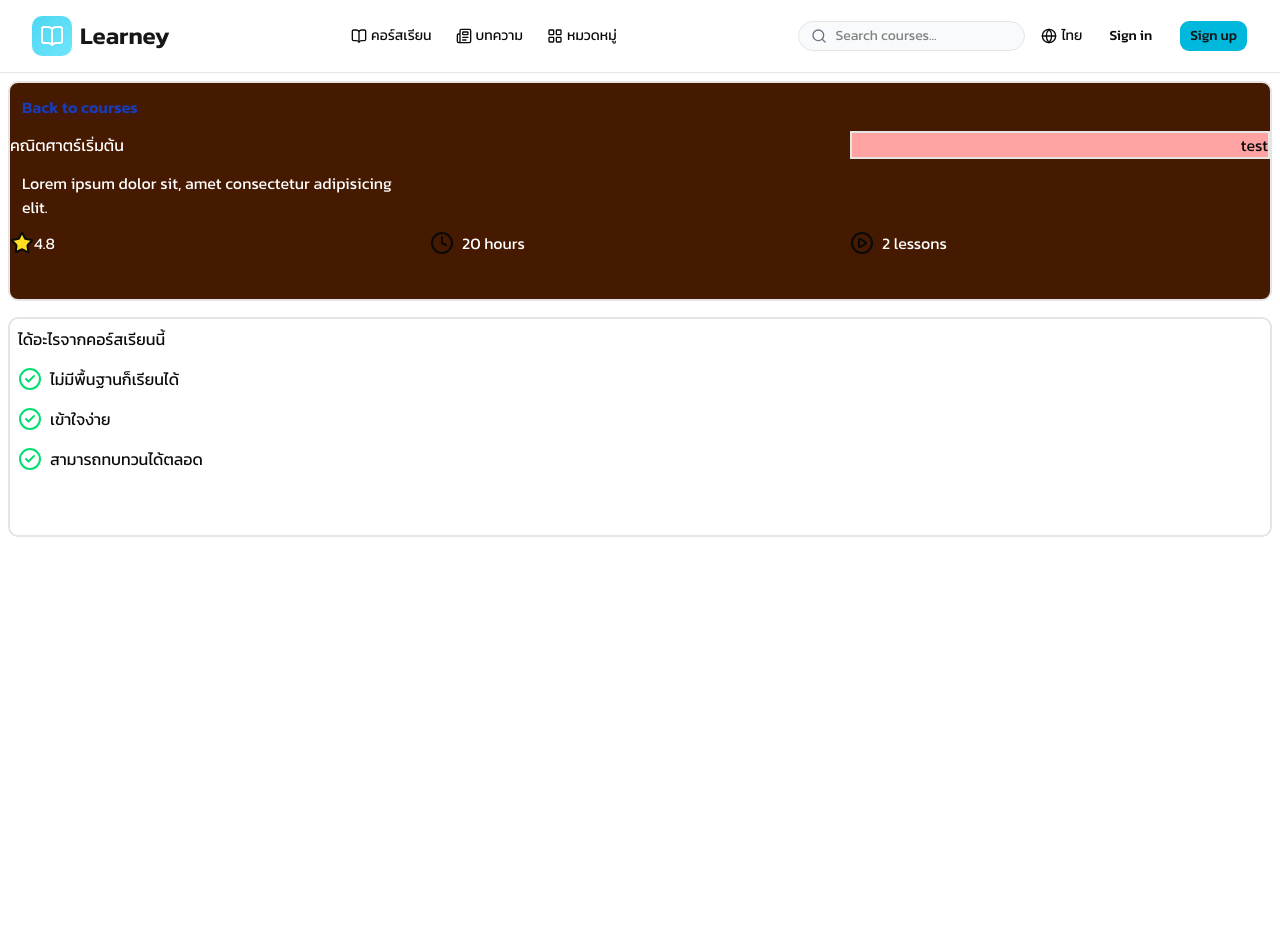
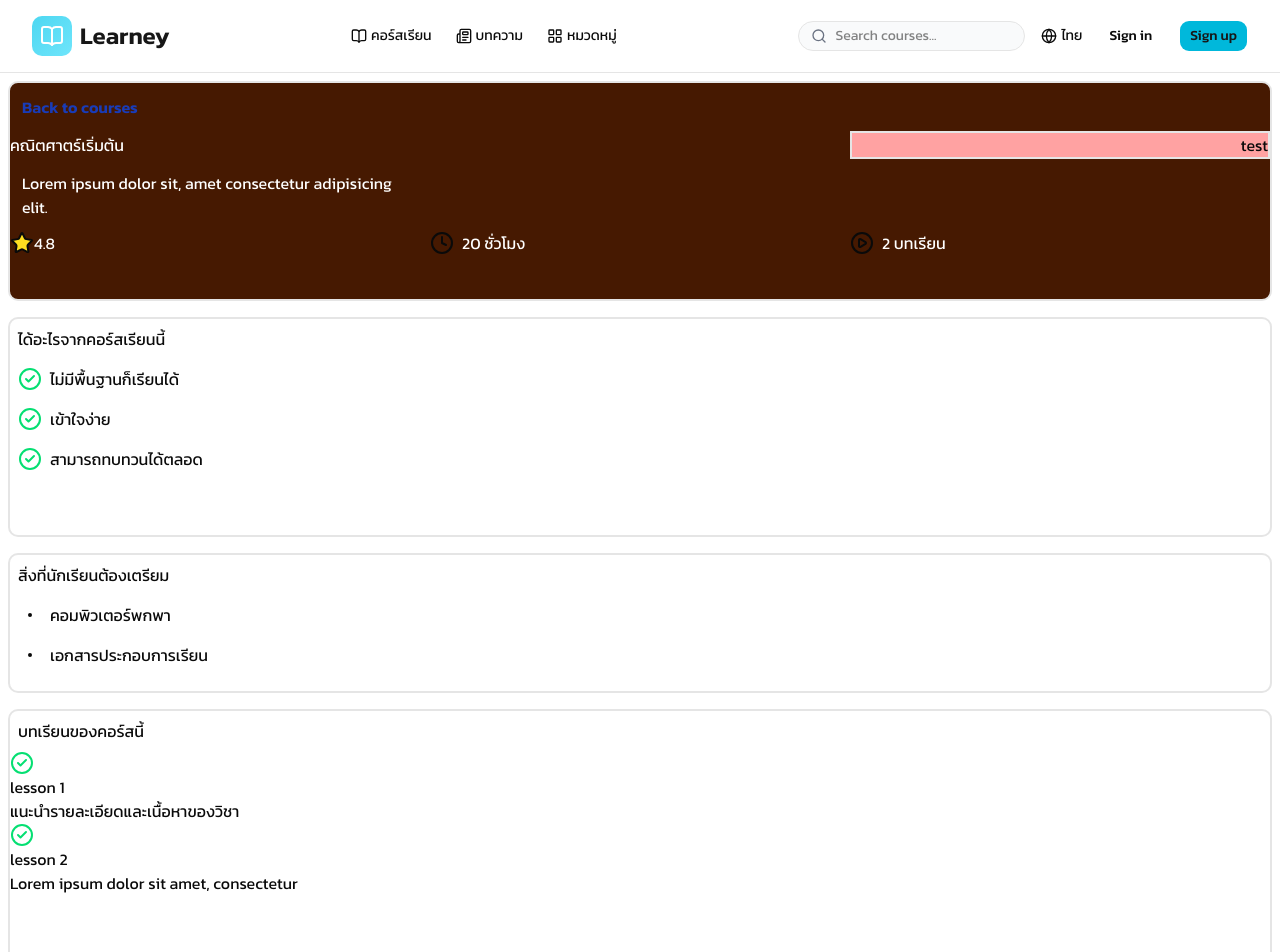
Before and after one commit to suttirakcha/ui-learney, a Next.js app: page /course/coursedetail in a window 1280 px wide. Shown: the top 952 px of the page. Before the commit the page ends 800 px from the top, so only its background shows below. Built offline with nearby package versions, Linux system fonts and the light colour scheme.

Commit message:
update detail

```diff
--- a/src/components/course/coursedetails/DetailPage.tsx
+++ b/src/components/course/coursedetails/DetailPage.tsx
@@ -1,4 +1,4 @@
-import { CircleCheck, CirclePlay, Clock, Star } from 'lucide-react';
+import { CircleCheck, CirclePlay, Clock, Dot, Star } from 'lucide-react';
 
 export default function CourseDetailsPage() {
   return (
@@ -24,11 +24,11 @@ export default function CourseDetailsPage() {
           </div>
           <div className="flex flex-between gap-2">
             <Clock />
-            <p className="text-white gap-2"> 20 hours</p>
+            <p className="text-white gap-2"> 20 ชั่วโมง</p>
           </div>
           <div className="flex flex-between gap-2">
             <CirclePlay />
-            <p className="text-white gap-2"> 2 lessons</p>
+            <p className="text-white gap-2"> 2 บทเรียน</p>
           </div>
         </div>
       </div>
@@ -51,6 +51,30 @@ export default function CourseDetailsPage() {
           <p>สามารถทบทวนได้ตลอด</p>
         </div>
       </div>
+
+      <div className="flex-col border-2 rounded-lg h-35 m-2">
+        <h1 className="p-2">สิ่งที่นักเรียนต้องเตรียม</h1>
+        <div className="flex gap-2 p-2">
+          <Dot />
+          <p>คอมพิวเตอร์พกพา</p>
+        </div>
+
+        <div className="flex gap-2 p-2">
+          <Dot />
+          <p>เอกสารประกอบการเรียน</p>
+        </div>
+      </div>
+
+      <div className="border-2 rounded-lg h-65 m-2">
+        <h1 className="p-2">บทเรียนของคอร์สนี้</h1>
+        <CircleCheck className="text-green-400" />
+        <p>lesson 1</p>
+        <p>แนะนำรายละเอียดและเนื้อหาของวิชา</p>
+
+        <CircleCheck className="text-green-400" />
+        <p>lesson 2</p>
+        <p>Lorem ipsum dolor sit amet, consectetur</p>
+      </div>
     </>
   );
 }
```
